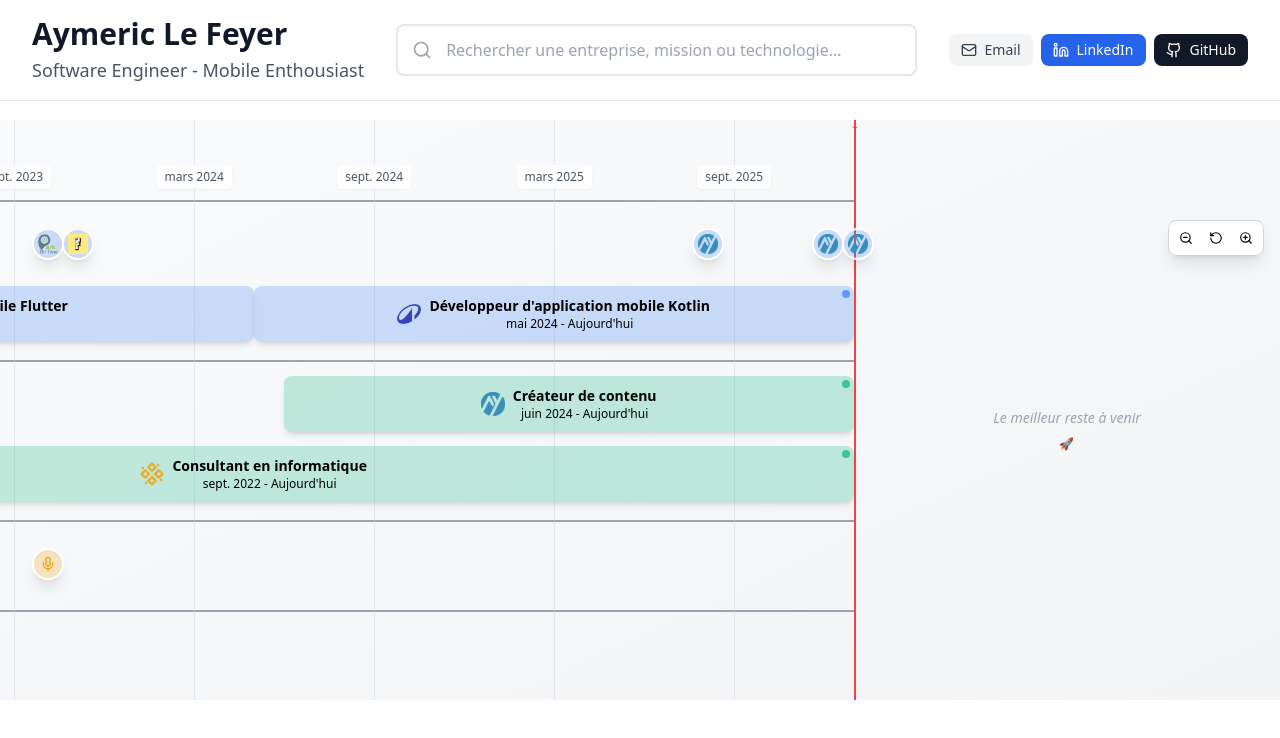
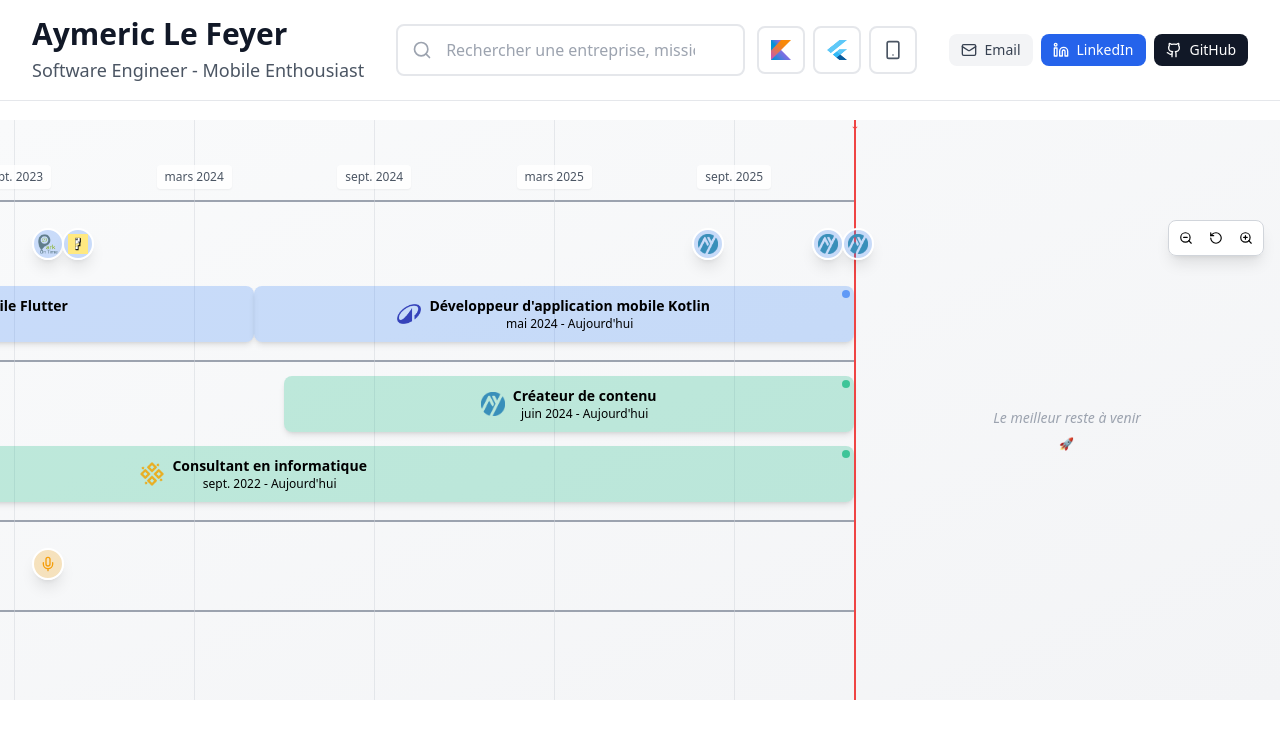
Before and after one commit to AymericLeFeyer/timelife, a React (Vite) app: page / in a window 1280 px wide. Shown: the top 738 px of the page. Built offline with nearby package versions, Linux system fonts and the light colour scheme.

Commit message:
feat(searchbar): add quick filters

```diff
--- a/src/components/SearchBar.tsx
+++ b/src/components/SearchBar.tsx
@@ -1,14 +1,53 @@
-import { Search, X } from 'lucide-react';
+import { Search, X, Smartphone } from 'lucide-react';
+import { useState, useEffect } from 'react';
 
 interface SearchBarProps {
   value: string;
   onChange: (value: string) => void;
 }
 
+interface QuickFilter {
+  name: string;
+  icon: string;
+  label: string;
+}
+
+const QUICK_FILTERS: QuickFilter[] = [
+  { name: 'kotlin', icon: '/icons/technologies/kotlin.png', label: 'Kotlin' },
+  { name: 'flutter', icon: '/icons/technologies/flutter.png', label: 'Flutter' },
+  { name: 'mobile', icon: '', label: 'Mobile' }, // Will use Smartphone icon
+];
+
 export const SearchBar = ({ value, onChange }: SearchBarProps) => {
+  const [activeFilter, setActiveFilter] = useState<string | null>(null);
+
+  // Check if any quick filter matches the current search value
+  useEffect(() => {
+    const matchingFilter = QUICK_FILTERS.find(
+      (filter) => value.toLowerCase() === filter.name.toLowerCase()
+    );
+    setActiveFilter(matchingFilter?.name ?? null);
+  }, [value]);
+
+  const handleFilterClick = (filterName: string) => {
+    if (activeFilter === filterName) {
+      // If already active, clear the search
+      onChange('');
+      setActiveFilter(null);
+    } else {
+      // If not active, set the filter
+      const filter = QUICK_FILTERS.find((f) => f.name === filterName);
+      if (filter) {
+        onChange(filter.label);
+        setActiveFilter(filterName);
+      }
+    }
+  };
+
   return (
-    <div className="w-full max-w-2xl mx-auto">
-      <div className="relative">
+    <div className="w-full max-w-4xl mx-auto">
+      <div className="flex gap-3 items-center">
+        <div className="relative flex-1">
           <Search className="absolute left-4 top-1/2 -translate-y-1/2 w-5 h-5 text-gray-400" />
           <input
             type="text"
@@ -26,6 +65,33 @@ export const SearchBar = ({ value, onChange }: SearchBarProps) => {
             </button>
           )}
         </div>
+
+        {/* Quick Filter Buttons */}
+        <div className="flex gap-2">
+          {QUICK_FILTERS.map((filter) => (
+            <button
+              key={filter.name}
+              onClick={() => handleFilterClick(filter.name)}
+              className={`flex items-center gap-2 px-3 py-3 rounded-lg border-2 transition-all ${
+                activeFilter === filter.name
+                  ? 'border-blue-500 bg-blue-50'
+                  : 'border-gray-200 bg-white hover:border-gray-300'
+              }`}
+              title={filter.label}
+            >
+              {filter.name === 'mobile' ? (
+                <Smartphone className={`w-5 h-5 ${activeFilter === filter.name ? 'text-blue-500' : 'text-gray-600'}`} />
+              ) : (
+                <img
+                  src={filter.icon}
+                  alt={filter.label}
+                  className="w-5 h-5"
+                />
+              )}
+            </button>
+          ))}
+        </div>
+      </div>
     </div>
   );
 };
--- a/src/data/profile.json
+++ b/src/data/profile.json
@@ -163,7 +163,7 @@
     },
     {
       "title": "Développeur d'application mobile Kotlin",
-      "context": "BOSS est la solution développée par Decathlon pour toute la gestion du coffre magasin et des caisses au sein de tous les magasins. Elle est utilisée par les vendeurs sportifs et permet d'assurer une cohérence entre l'argent théorique et l'argent réel. Cette application, initialement en Flutter, s'intègre dans une plus grande application 'Cube in Store' écrite en Koltin avec Compose. Chaque module de cette application 'all-in-one' est gérée par une équipe. La seconde partie de ma mission consiste à la migration de Flutter vers Kotlin / Compose.",
+      "context": "BOSS est la solution développée par Decathlon pour toute la gestion du coffre magasin et des caisses au sein de tous les magasins. Elle est utilisée par les vendeurs sportifs et permet d'assurer une cohérence entre l'argent théorique et l'argent réel. Cette application, initialement en Flutter, s'intègre dans une plus grande application 'Cube in Store' écrite en Kotlin avec Compose. Chaque module de cette application 'all-in-one' est gérée par une équipe. La seconde partie de ma mission consiste à la migration de Flutter vers Kotlin / Compose.",
       "company": "Decathlon",
       "start_date": "2024-05",
       "end_date": "Present",
@@ -236,7 +236,7 @@
     },
     {
       "title": "Développeur d'application mobile Flutter",
-      "context": "BOSS est la solution développée par Decathlon pour toute la gestion du coffre magasin et des caisses au sein de tous les magasins. Elle est utilisée par les vendeurs sportifs et permet d'assurer une cohérence entre l'argent théorique et l'argent réel. Cette application, initialement en Flutter, s'intègre dans une plus grande application 'Cube in Store' écrite en Koltin avec Compose. Chaque module de cette application 'all-in-one' est gérée par une équipe. La seconde partie de ma mission consiste à la migration de Flutter vers Kotlin / Compose.",
+      "context": "BOSS est la solution développée par Decathlon pour toute la gestion du coffre magasin et des caisses au sein de tous les magasins. Elle est utilisée par les vendeurs sportifs et permet d'assurer une cohérence entre l'argent théorique et l'argent réel. Cette application, initialement en Flutter, s'intègre dans une plus grande application 'Cube in Store', application android native. Chaque module de cette application 'all-in-one' est gérée par une équipe.",
       "company": "Decathlon",
       "start_date": "2022-06",
       "end_date": "2024-05",
```
Lines whose indentation alone changed are shown as unchanged.
